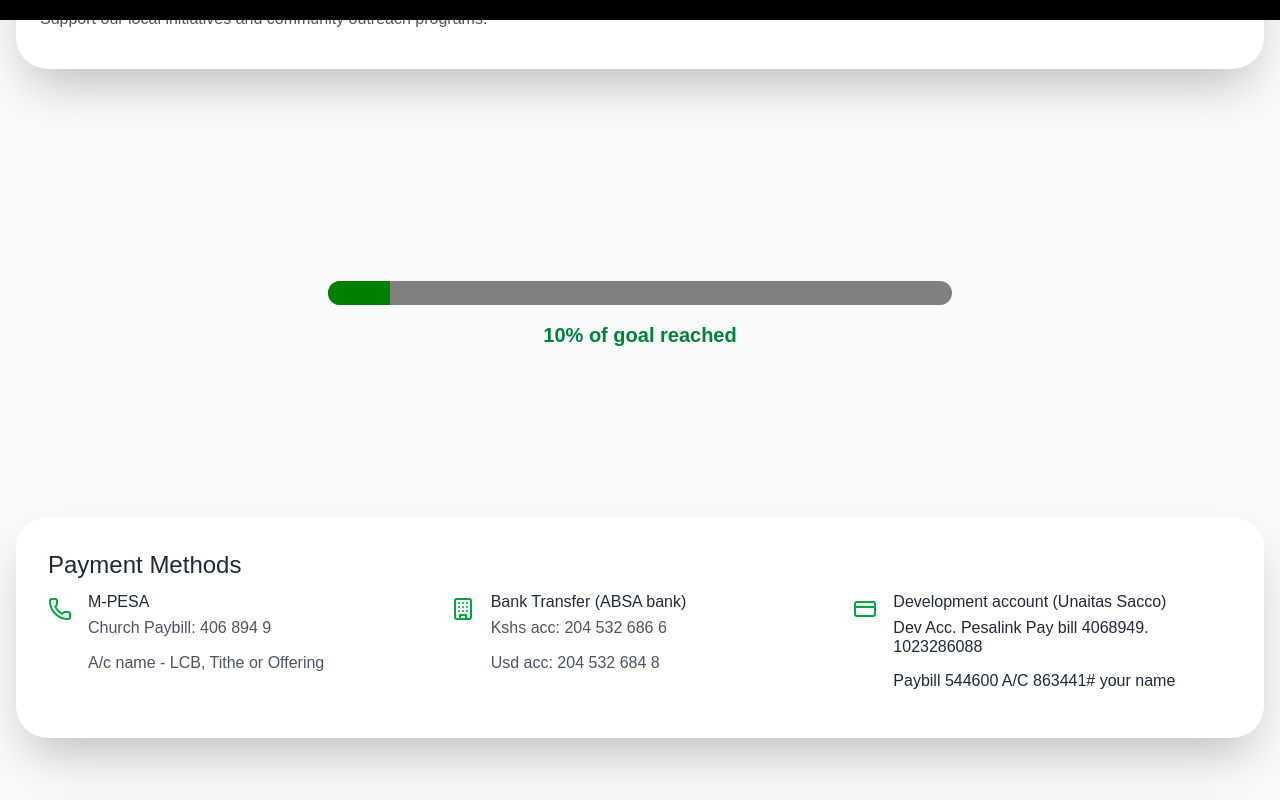
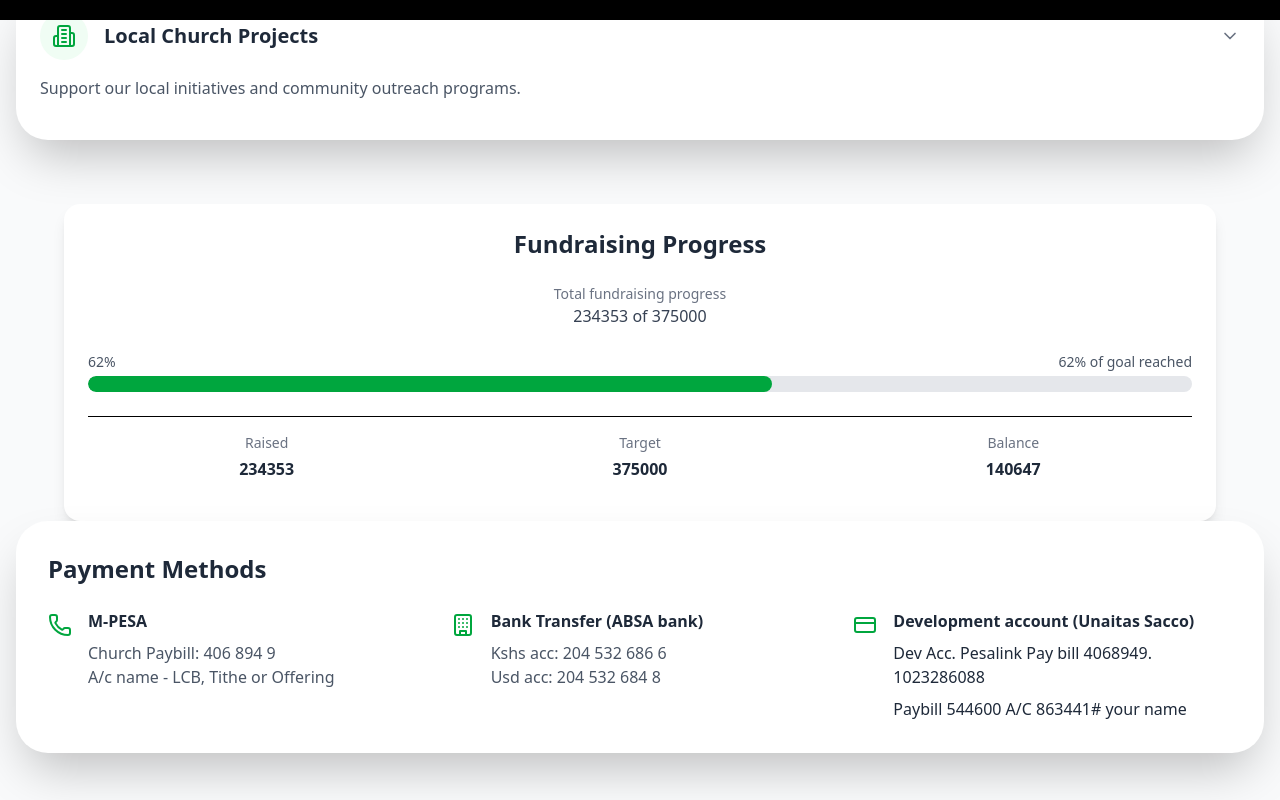
Before and after one commit to Griffin-Ndede/Kitisuru_SDA, a React (Vite) app: page /giving in a window 1280 px wide. Shown: the part 780-1580 px from the top of the page. Built offline with nearby package versions, Linux system fonts and the light colour scheme.

Commit message:
Feat: adds details to the contribution progress section

```diff
--- a/src/App.jsx
+++ b/src/App.jsx
@@ -2,7 +2,6 @@ import { createBrowserRouter, RouterProvider } from 'react-router'
 import Home from './Pages/Home'
 import About from './Pages/About'
 import './index.css'
-import 'antd/dist/reset.css';
 import Ministries from './Pages/Ministries'
 import GetInvolved from './Pages/GetInvolved'
 import Giving from './Pages/Giving'
--- a/src/Pages/Giving.jsx
+++ b/src/Pages/Giving.jsx
@@ -7,7 +7,6 @@ import {
   Building,
   ShieldCheck,
   ChevronDown,
-  ExternalLink,
 } from 'lucide-react';
 import Navbar from '../Components/Navbar';
 
@@ -111,7 +110,7 @@ function Giving() {
 
   // Example data: total goal and amount raised so far
   const totalGoal = 375000;
-  const amountRaised = 37500;
+  const amountRaised = 234353;
 
   // Function to calculate progress
   function calculateProgress(raised, goal) {
@@ -158,12 +157,49 @@ function Giving() {
             ))}
           </div>
 
-          <div className="h-96 flex flex-col items-center justify-center space-y-4">
-            <progress value={value} max={100} className="w-1/2 h-6 rounded-full overflow-hidden" />
-            <p className="text-xl font-semibold text-green-700">
-              {value}% of goal reached
-            </p>
+          <div className="w-full max-w-6xl mx-auto p-6 rounded-2xl shadow-lg bg-white space-y-6">
+            <h2 className="text-2xl font-bold text-center text-gray-800">Fundraising Progress</h2>
+
+            {/* Progress Summary */}
+            <div className="text-center">
+              <p className="text-sm text-gray-500">Total fundraising progress</p>
+              <p className="font-medium text-gray-700">
+                {amountRaised} of {totalGoal}
+              </p>
+            </div>
+
+            {/* Progress Bar */}
+            <div className="w-full">
+              <div className="flex justify-between text-sm mb-1 font-medium text-gray-600">
+                <span>{value}%</span>
+                <span>{value}% of goal reached</span>
+              </div>
+              <div className="w-full bg-gray-200 rounded-full h-4 overflow-hidden">
+                <div
+                  className="h-4 rounded-full bg-green-600 transition-all duration-500"
+                  style={{ width: `${value}%` }}
+                />
+              </div>
+            </div>
+
+            {/* Stats */}
+            <div className="grid grid-cols-3 gap-4 text-center py-4 border-t">
+              <div className="space-y-1">
+                <p className="text-sm text-gray-500">Raised</p>
+                <p className="font-semibold text-gray-800">{amountRaised}</p>
+              </div>
+              <div className="space-y-1">
+                <p className="text-sm text-gray-500">Target</p>
+                <p className="font-semibold text-gray-800">{totalGoal}</p>
+              </div>
+              <div className="space-y-1">
+                <p className="text-sm text-gray-500">Balance</p>
+                <p className="font-semibold text-gray-800">{totalGoal - amountRaised}</p>
+              </div>
+            </div>
           </div>
+
+
 
           {/* Payment Methods */}
           <div className="bg-white rounded-4xl shadow-2xl p-8 mb-16">
```
